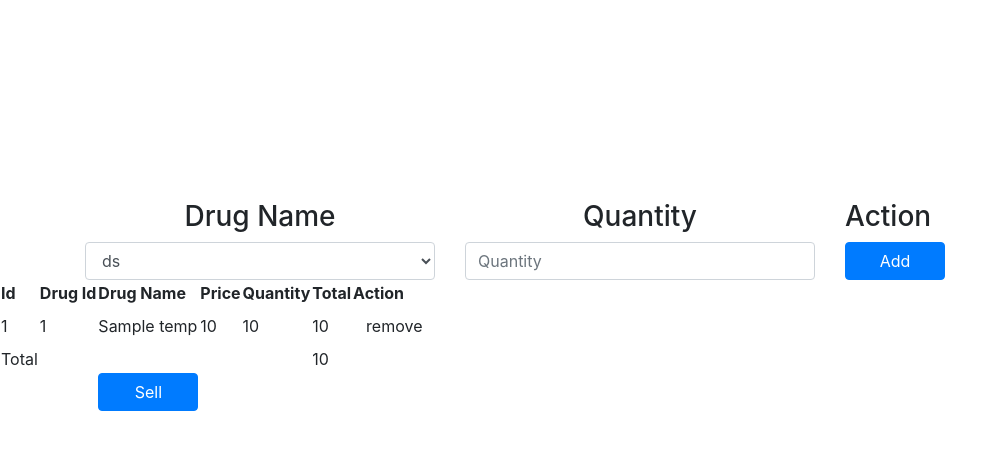
After one commit to udamadu11/Pharmacy, a PHP site: page /Pharmacy/issueDrug.php in a window 1280 px wide. The commit adds this page. Shown: the top 450 px of the page, without its empty margins (0-1007 px from the left). Run offline with PHP 8.4, Linux system fonts and the light colour scheme; data comes from the database, SQL or seed files in the repository; tables that the repository leaves empty or names only in its code hold one stand-in row (values such as "Sample post").

Commit message:
update 4.5

```diff
--- a/php/addUser.php
+++ b/php/addUser.php
@@ -65,10 +65,10 @@
 			$sql = "INSERT INTO employee (f_name,l_name,u_name,email,telephone,nic,password,type) VALUES ('$f_name','$l_name','$u_name','$email','$telephone','$nic','$password','$type')";
 			$sqlResult = mysqli_query($con, $sql);
 			$massage = base64_encode(urlencode("Successfully Added"));
-			//header('Location:addUser.php?msg=' .$massage);
+			header('Location:addUser.php?msg=' .$massage);
 			if ($sqlResult) {
 			echo "<script>alert('Successfuly Added...')</script>";
-            echo "<script>window.open('AddUser.php','_self')</script>";
+           	echo "<script>window.open('AddUser.php','_self')</script>";
 			}
 			exit();
 		}
@@ -97,7 +97,7 @@
 				<input type="text" class="input" name="u_name" id="u_name" placeholder="Enter User Name" required>
 				<div class="redText"> <?php echo $errors['u_name']; ?>	</div>
 				<p>Email</p>
-				<input type="text" class="input" name="email" id="email" placeholder="Enter Email" required>
+				<input type="email" class="input" name="email" id="email" placeholder="Enter Email" required>
 				<div class="redText"> <?php echo $errors['email']; ?>	</div>
 				<p>Telephone</p>
 				<input type="number" class="input" name="telephone" id="telephone" placeholder="Enter Telephone Number" required>
--- /dev/null
+++ b/php/issueDrug.php
@@ -0,0 +1,146 @@
+<!DOCTYPE html>
+<html>
+<head>
+	<title>Issue Drug</title>
+	<link rel="stylesheet" href="https://stackpath.bootstrapcdn.com/bootstrap/4.3.1/css/bootstrap.min.css" integrity="sha384-ggOyR0iXCbMQv3Xipma34MD+dH/1fQ784/j6cY/iJTQUOhcWr7x9JvoRxT2MZw1T" crossorigin="anonymous">
+</head>
+<body>
+	<div class="container" style="margin-top: 200px;">
+		<div>
+ 		 	<div class="row">
+    			<div class="col">
+      				<h3 style="text-align: center;">Drug Name</h3>
+    			</div>
+    			<div class="col">
+      				<h3 style="text-align: center;">Quantity</h3>
+    			</div>
+    			<div class="col">
+      				<h3>Action</h3>
+    			</div>
+  			</div>
+  		</div>
+		<form method="post">
+ 		 	<div class="row">
+    			<div class="col">
+      				<select class="form-control" name="drug_name">
+						<?php
+							include ('include/connection.php');
+							$sql = "SELECT * FROM batch";
+							$result = mysqli_query($con,$sql);
+							while ($row = mysqli_fetch_array($result)) {
+							$dName = $row['drug_name'];
+							echo '<option value="'.$dName.'">'.$dName.'</option>';
+						}
+					?>
+
+						</select>
+    			</div>
+    			<div class="col">
+      				<input type="number" name="qty" class="form-control" placeholder="Quantity">
+    			</div>
+    			<div class="col">
+      				<input type="submit" name="submit" class="btn btn-primary" value="Add" style="width: 100px;" >
+    			</div>
+  			</div>
+		</form>
+
+
+	</div>
+	<?php
+	$total =0 ;
+	if (isset($_POST['submit'])) {
+		$drug_name = $_POST['drug_name'];
+		$qty = $_POST['qty'];
+		$sq = "SELECT * FROM batch";
+		$re = mysqli_query($con,$sq);
+		$row = mysqli_fetch_array($re);
+			$drug_id = $row['drug_id'];
+			$price = $row['sales_value'];
+			$avail = $row['available_quantity'];
+			$total = $qty * $price;
+
+			$s = "INSERT INTO invoice_temp(drug_id,drug_name,price,qty,total)VALUES('$drug_id','$drug_name','$price','$qty','$total')";
+			$r = mysqli_query($con,$s);
+			if ($r) {
+				echo "<script>window.open('issueDrug.php','_self')</script>";
+				}
+			}
+
+			echo "<table>
+		<tr>
+			<th>Id</th>
+			<th>Drug Id</th>
+			<th>Drug Name</th>
+			<th>Price</th>
+			<th>Quantity</th>
+			<th>Total</th>
+			<th>Action</th>
+		</tr>";
+			$q = "SELECT * FROM invoice_temp";
+				$rr =mysqli_query($con,$q);
+		while($row1 = mysqli_fetch_array($rr)){
+					echo "
+
+				<tr>
+					<td>".$row1['id']."</td>
+					<td>".$row1['drug_id']."</td>
+					<td>".$row1['drug_name']."</td>
+					<td>".$row1['price']."</td>
+					<td>".$row1['qty']."</td>
+					<td>".$row1['total']."</td>
+					<td>
+								<form method=\"post\" class=\"delete\">
+									<input type=\"hidden\" value=".$row1['id']." name=\"del\">
+									<input class=\"btn\" type=\"submit\" name=\"deli\" value=\"remove\">
+								</form>
+
+					</td>
+
+				</tr>
+
+				<tr></tr>
+				";
+				$total += $row1['total'];
+
+}
+				echo "
+					<tr>
+						<td>Total</td>
+						<td></td>
+						<td></td>
+						<td></td>
+						<td></td>
+						<td>".$total."</td>
+					</tr>
+
+					<tr>
+						<td></td>
+						<td></td>
+						<td>
+						<form method=\"post\" action=\"issue.php\">
+						<input type=\"submit\" name=\"btn\" class=\"btn btn-primary\" value=\"Sell\" style=\"width:100px;\">
+						</form>
+						</td>
+					</tr>
+
+				";
+
+ ?>
+
+
+
+ <?php
+
+if (isset($_POST['deli'])) {
+	$d_id = $_POST['del'];
+	$delete_query ="DELETE FROM invoice_temp WHERE id = '$d_id' ";
+	$delete_result = mysqli_query($con,$delete_query);
+
+	if ($delete_result) {
+		echo "<script>window.open('issueDrug.php','_self')</script>";
+	}
+}
+ ?>
+
+</body>
+</html>
```
Also changed, not shown: php/issue.php (added, +12 -0 lines).
